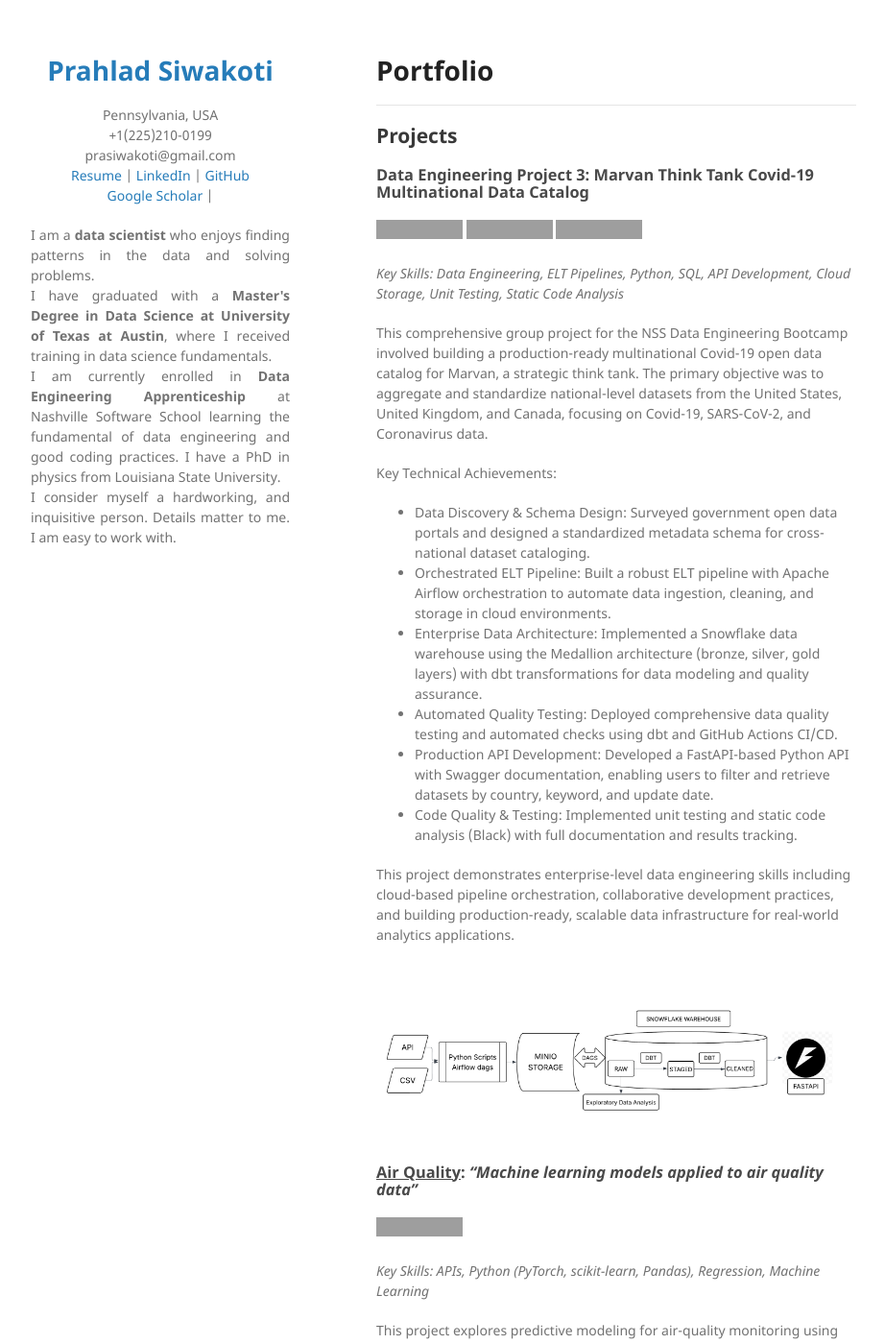
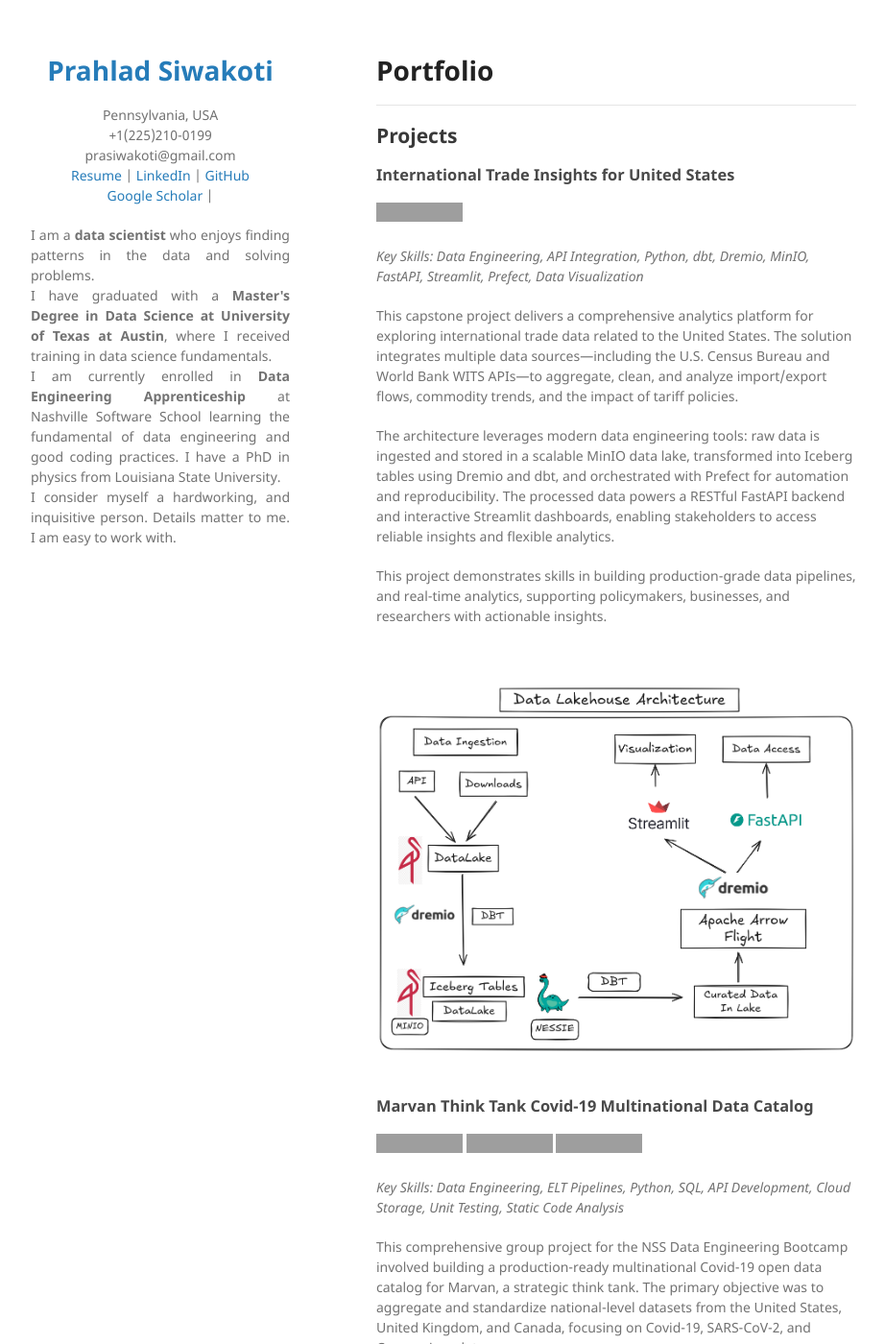
Before and after one commit to siwa-p/github-portfolio, a Jekyll site: the page built from index.md, in a window 1280 px wide and 1400 px high. Shown: the whole window at 96% size, without its empty margins (178-1100 px from the left). Built offline with Jekyll 4.4.1, drawn with Linux system fonts in a browser that asks for light colours; our own code applies the rules of GitHub Pages for plain Markdown files; grey boxes are pictures that could not be loaded.

Commit message:
capstone added

```diff
--- a/index.md
+++ b/index.md
@@ -3,7 +3,23 @@
 ---
 
 ## Projects
-### Data Engineering Project 3: Marvan Think Tank Covid-19 Multinational Data Catalog
+### International Trade Insights for United States
+
+[![View on GitHub](https://img.shields.io/badge/GitHub-View_on_GitHub-blue?logo=GitHub)](https://github.com/siwa-p/Trends-in-International-Trades)
+
+*Key Skills: Data Engineering, API Integration, Python, dbt, Dremio, MinIO, FastAPI, Streamlit, Prefect, Data Visualization*
+
+This capstone project delivers a comprehensive analytics platform for exploring international trade data related to the United States. The solution integrates multiple data sources—including the U.S. Census Bureau and World Bank WITS APIs—to aggregate, clean, and analyze import/export flows, commodity trends, and the impact of tariff policies.
+
+The architecture leverages modern data engineering tools: raw data is ingested and stored in a scalable MinIO data lake, transformed into Iceberg tables using Dremio and dbt, and orchestrated with Prefect for automation and reproducibility. The processed data powers a RESTful FastAPI backend and interactive Streamlit dashboards, enabling stakeholders to access reliable insights and flexible analytics.
+
+This project demonstrates skills in building production-grade data pipelines, and real-time analytics, supporting policymakers, businesses, and researchers with actionable insights.
+
+<br>
+<center><img src="images/trade_architecture.png"/></center>
+<br>
+
+### Marvan Think Tank Covid-19 Multinational Data Catalog
 
 [![View on GitHub](https://img.shields.io/badge/GitHub-View_on_GitHub-blue?logo=GitHub)](https://github.com/siwa-p/marvan_research_data_pipeline)
 [![Exploratory Data Analysis](https://img.shields.io/badge/View-EDA_Repository-green?logo=Read-the-Docs)](https://github.com/siwa-p/marvan_project_eda)
```
Also changed, not shown: images/profile.png (added), images/trade_architecture.png (added).
